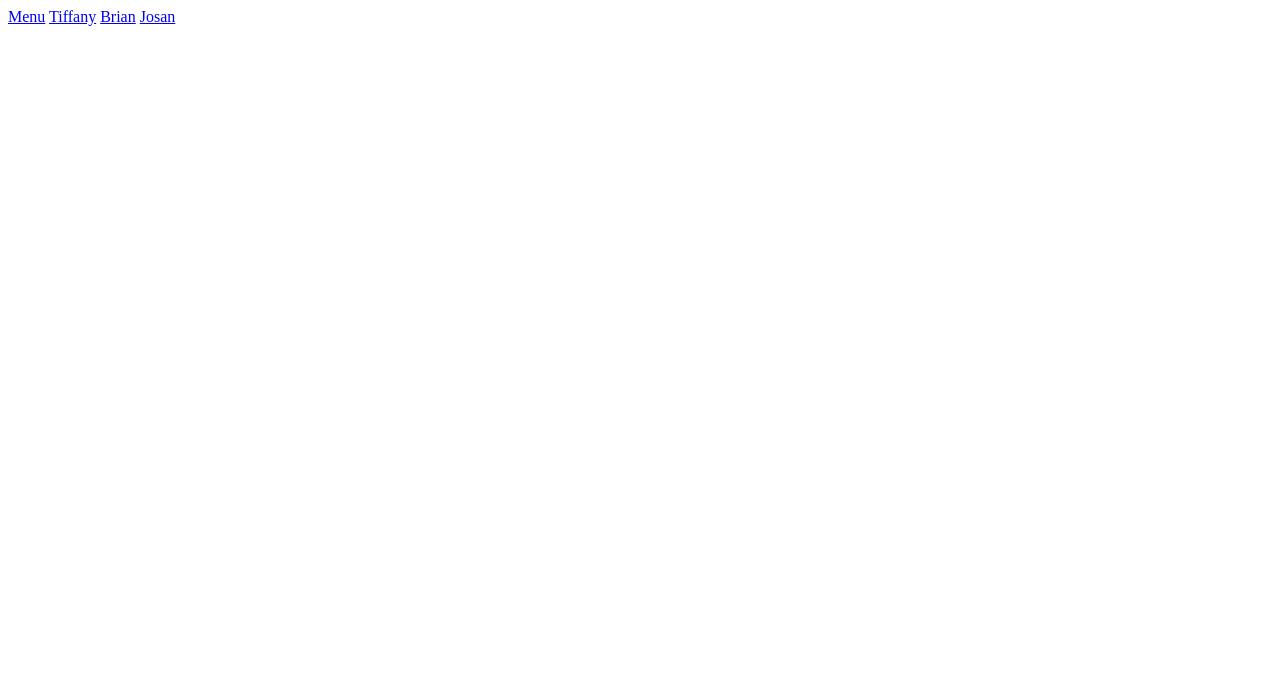
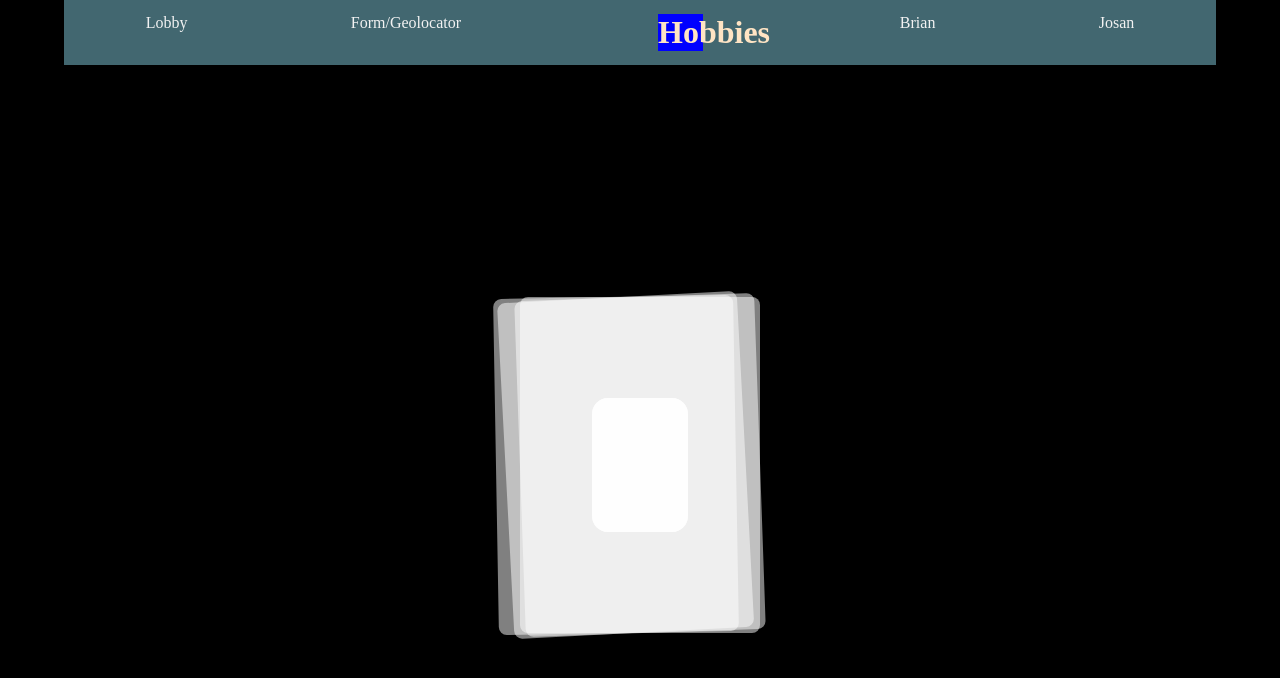
Before and after one commit to RenegadeGasper/Professional-Portfolio, a plain HTML site: page Casual Portfolio/Hobbies.html in a window 1280 px wide. Drawn offline with Linux system fonts and the light colour scheme.

Commit message:
Day 1 changes

```diff
--- a/Casual Portfolio/Hobbies.html
+++ b/Casual Portfolio/Hobbies.html
@@ -4,15 +4,48 @@
     <meta charset="UTF-8">
     <meta http-equiv="X-UA-Compatible" content="IE=edge">
     <meta name="viewport" content="width=device-width, initial-scale=1.0">
+    <link rel = "stylesheet" href ="Pstyle.css" >
+    <script type ="text/javascript" src="Pjs.js"></script>
     <title>Document</title>
 </head>
-<body>
+<body class="hobi">
     <div class="navi">
-        <a href = "https://renegadegasper.github.io/Mike-Crack-/">Menu</a>
-        <a href = "https://renegadegasper.github.io/Mike-Crack-/Tiffany-Portion/Tiffany.html">Tiffany</a>
+        <a href = "./Portfolio.html">Lobby</a>
+        <a href = "./Form.html">Form/Geolocator</a>
+        <a href = "./Hobbies.html"><h1>Hobbies</h1></a>
         <a href = "https://renegadegasper.github.io/Mike-Crack-/Brian-Portion/Brian-project.html">Brian</a>
         <a href = "https://renegadegasper.github.io/Mike-Crack-/Josan-portion/fish.html">Josan</a>
     </div>
+    <div class="card-group hobby">
+        <div class = "little-card card">
+
+        </div>
+        <div class = "big-card card">
+
+        </div>
+
+        <div class = "little-card card">
+
+        </div>
+        <div class = "big-card card">
+
+        </div>
+
+        <div class = "little-card card">
+
+        </div>
+        <div class = "big-card card">
+
+        </div>
+
+        <div class = "little-card card">
+
+        </div>
+        <div class = "big-card card">
+
+        </div>
+
+      </div>
 
 </body>
 </html>
--- a/Casual Portfolio/Pstyle.css
+++ b/Casual Portfolio/Pstyle.css
@@ -1,6 +1,7 @@
 body{
     text-align: center;
     background-color: grey;
+    margin: 0px;
 }
 
 h1 {
@@ -35,6 +36,68 @@ p{
     right: 0;
     margin: auto
 }
+
+.hobi{
+  background-color: black;
+}
+
+.hobby{
+  margin: 0px;
+  height: 100vh;
+  display: grid;
+  place-items: center;
+
+  left: 0;
+  right: 0;
+  margin: auto
+}
+
+.card-group,
+.card {
+  aspect-ratio: 5 / 7;
+}
+
+.card-group,
+.big-card {
+  width: 30vmin;
+}
+
+.card{
+  background-color: rgba(255, 255, 255, 0.5);
+  position:absolute;
+}
+
+.big-card{
+  width: 30vmin;
+  border-radius: 1vmin;
+}
+
+.little-card{
+  width: 12vmin;
+  border-radius: 2vmin;
+}
+
+.big-card:nth-child(2){
+  transform: translateX(-10%) rotate(-1deg);
+}
+
+.big-card:nth-child(4){
+  transform: rotate(-2deg);
+}
+
+.big-card:nth-child(6){
+  transform: translateX(-6%) rotate(-3deg);
+}
+
+.big-card:nth-child(8){
+  transform: translateX(10%,3%) rotate(5deg);
+}
+
+
+
+
+
+
 
 
 * {
```
Also changed, not shown: Casual Portfolio/Form.html (added, +14 -0 lines), Casual Portfolio/Portfolio.html (+5 -4 lines).
